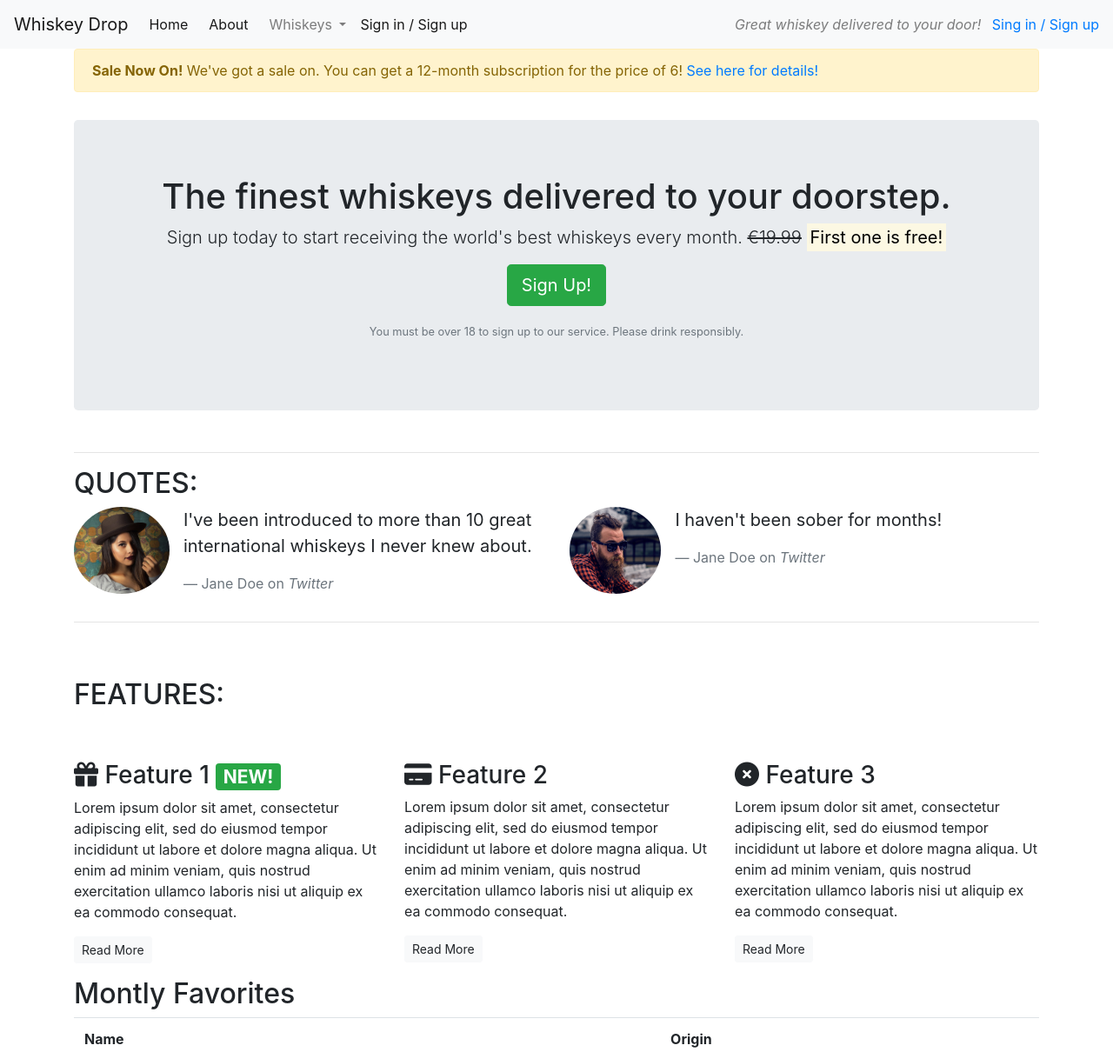
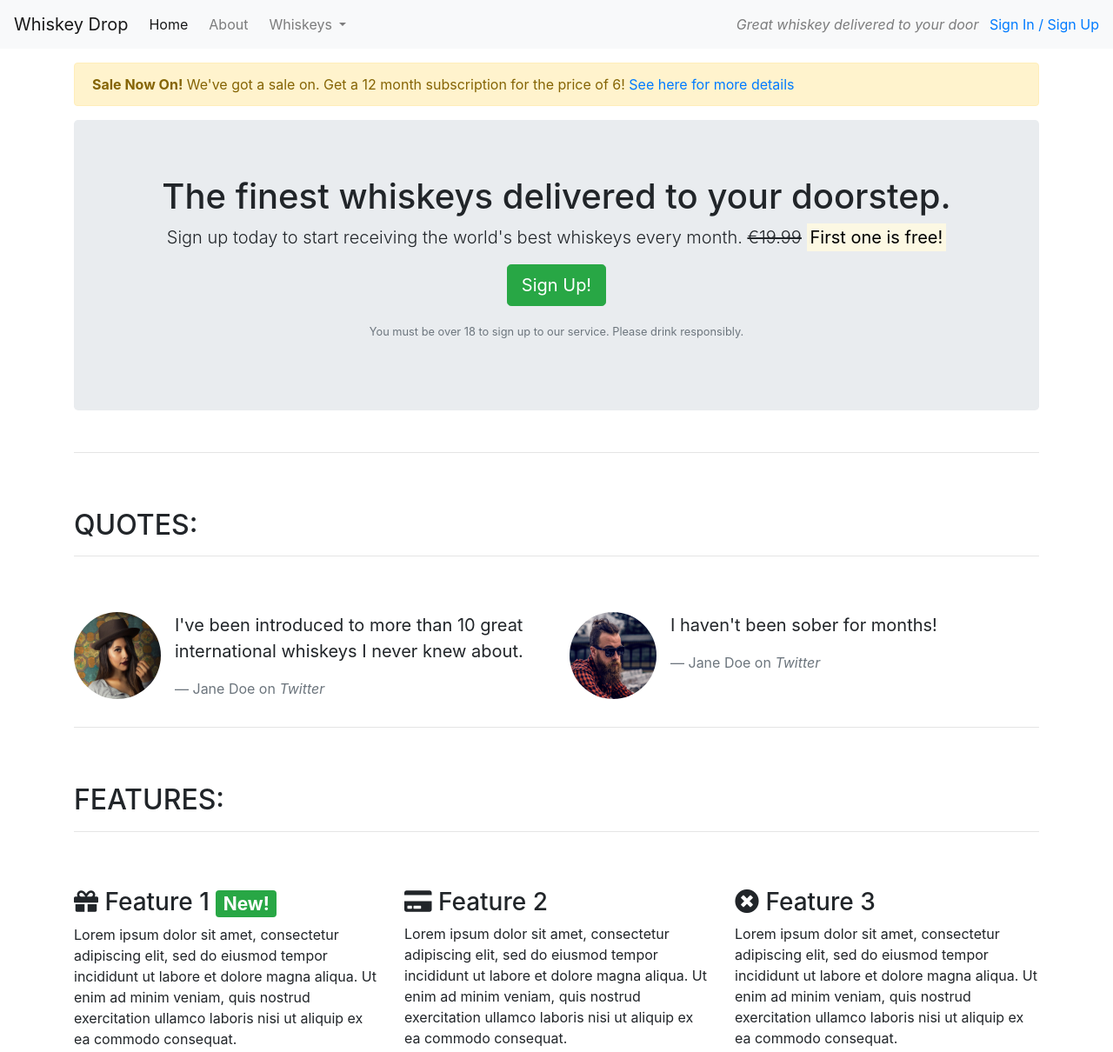
Before and after one commit to EmilionR/bootstrap-test, a plain HTML site: page index.html in a window 1280 px wide. Shown: the top 1210 px of the page at 87% size. Drawn offline with nearby package versions, Linux system fonts and the light colour scheme.

Commit message:
Fix navbar placement issue

```diff
--- a/index.html
+++ b/index.html
@@ -6,54 +6,59 @@
     <meta name="viewport" content="width=device-width, initial-scale=1.0">
     <title>Whiskey Drop | Taste a new whiskey every month</title>
     <link rel="stylesheet" href="https://maxcdn.bootstrapcdn.com/bootstrap/4.1.3/css/bootstrap.min.css">
-    <script src="https://kit.fontawesome.com/1284835d90.js" crossorigin="anonymous"></script>
+    <link rel="stylesheet" href="https://use.fontawesome.com/releases/v5.6.1/css/all.css"
+        integrity="sha384-gfdkjb5BdAXd+lj+gudLWI+BXq4IuLW5IT+brZEZsLFm++aCMlF1V92rMkPaX4PP" crossorigin="anonymous">
 </head>
 
 <body>
-    <nav class="navbar navbar-light bg-light navbar-expand-sm">
-        <a href="/" class="navbar-brand">Whiskey Drop</a>
+    <!--Nav-->
+    <nav class="navbar navbar-light navbar-expand-sm bg-light">
+        <a href="/" class="navbar-brand">
+            Whiskey Drop</a>
+
         <button class="navbar-toggler ml-auto" type="button" data-toggle="collapse" data-target="#navbarNavDropdown"
-            aria-controls="navbarNavDropdown" aria-expanded="false" aria-lable="Toggle navigation">
+            aria-controls="navbarNavDropdown" aria-expanded="false" aria-label="Toggle navigation">
             <span class="navbar-toggler-icon"></span></button>
+
         <div class="collapse navbar-collapse" id="navbarNavDropdown">
             <ul class="navbar-nav mr-auto">
                 <li class="active nav-item mr-2"><a class="nav-link" href="/">Home</a></li>
-                <li class="active nav-item mr-2"><a class="nav-link" href="/about">About</a></li>
+                <li class="nav-item mr-2"><a class="nav-link" href="">About</a></li>
                 <li class="nav-item dropdown">
-                    <a class="nav-link dropdown-toggle" href="#" id="navbardDropdownMenuLink" role="button"
-                    data-toggle="dropdown" aria-haspopup="true" aria-expanded="false">
-                Whiskeys
-                </a>
-                <div class="dropdown-menu" aria-labelledby="navbardDropdownMenuLink">
-                    <a href="#" class="dropdown-item">Irish</a>
-                    <a href="#" class="dropdown-item">Scotch</a>
-                    <a href="#" class="dropdown-item">Japanese</a>
-                    <a href="#" class="dropdown-item">American</a>
-                </div>
+                    <a class="nav-link dropdown-toggle" href="#" id="navbarDropdownMenuLink" role="button"
+                        data-toggle="dropdown" aria-haspopup="true" aria-expanded="false">
+                        Whiskeys
+                    </a>
+                    <div class="dropdown-menu" aria-labelledby="navbarDropdownMenuLink">
+                        <a class="dropdown-item" href="#">Irish</a>
+                        <a class="dropdown-item" href="#">Scotch</a>
+                        <a class="dropdown-item" href="#">Japanese</a>
+                        <a class="dropdown-item" href="#">American</a>
+                    </div>
                 </li>
-                <li class="active nav-item mr-2 d-block d-m-none"><a class="nav-link" href="/login">Sign in / Sign
-                        up</a>
-                </li>
+
+                <li class="nav-item mr-2 d-block d-sm-none"><a class="nav-link" href="">Sign In / Sign Up</a></li>
             </ul>
-            <div class="d-none d-md-block">
-                <p class="navbar-text my-auto mr-2"><i>Great whiskey delivered to your door!</i></p>
-                <a href="/login">Sing in / Sign up</a>
-            </div>
         </div>
+        <div class="d-none d-md-block">
+            <p class="navbar-text my-auto mr-2"><i>Great whiskey delivered to your door</i></p>
+            <a href="/login">Sign In / Sign Up</a>
+        </div>
+        <!--</div>-->
     </nav>
-    <article class="container">
-        <div class="row">
-            <div class="col-12 d-none d-sm-block">
+    <article class="container mt-3">
+        <div class="row d-none d-sm-block">
+            <div class="col-12">
                 <div class="alert alert-warning">
-                    <strong>Sale Now On!</strong> We've got a sale on. You can get a 12-month subscription for the price
-                    of 6! <a href="">See here for details!</a>
+                    <strong>Sale Now On!</strong> We've got a sale on. Get a 12 month subscription for the price of 6!
+                    <a href="">See here for more details</a>
                 </div>
             </div>
         </div>
         <!-- Callout -->
         <div class="row">
             <div class="col-12">
-                <section class="callout jumbotron mt-3 text-center">
+                <section class="callout jumbotron text-center">
                     <h1>The finest whiskeys delivered to your doorstep.</h1>
                     <p class="lead">Sign up today to start receiving the world's best whiskeys every month.
                         <s class="d-none d-sm-inline">€19.99</s>
@@ -68,19 +73,19 @@
         </div>
         <!-- /.callout -->
         <hr>
-
         <!-- Quotes -->
         <section class="quotes">
             <div class="row">
-                <div class="col-12">
+                <div class="col-12 my-5">
                     <h2 class="text-uppercase">Quotes:</h2>
+                    <hr />
                 </div>
             </div>
             <div class="row">
                 <div class="col-12 col-md-6">
                     <div class="media">
                         <div class="d-none d-sm-block">
-                            <img src="images/girl-image.png" alt="" class="rounded-circle mr-3" height="100">
+                            <img src="images/girl-image.png" class="rounded-circle mr-3" height=100 width=100>
                         </div>
                         <div class="media-body">
                             <blockquote class="blockquote">
@@ -95,7 +100,7 @@
                 <div class="col-12 col-md-6">
                     <div class="media">
                         <div class="d-none d-sm-block">
-                            <img src="images/guy-image.png" alt="" class="rounded-circle mr-3" height="100">
+                            <img src="images/guy-image.png" class="rounded-circle mr-3" height=100 width=100>
                         </div>
                         <div class="media-body">
                             <blockquote class="blockquote">
@@ -110,19 +115,19 @@
         </section>
         <!-- /.quotes -->
         <hr>
-
         <!-- Features -->
         <section class="features">
             <div class="row">
                 <div class="col-12 my-5">
                     <h2 class="text-uppercase">Features:</h2>
+                    <hr />
                 </div>
             </div>
             <div class="row">
                 <div class="col-12 col-md-6 col-lg-4">
                     <div class="feature">
-                        <h3><i class="fa-solid fa-gift d-none d-sm-inline"></i> Feature 1 <span
-                                class="badge badge-success">NEW!</span></h3>
+                        <h3><i class="fas fa-gift d-none d-sm-inline"></i> Feature 1 <span
+                                class="badge badge-success">New!</span></h3>
                         <p>Lorem ipsum dolor sit amet, consectetur adipiscing elit, sed do eiusmod tempor incididunt ut
                             labore et dolore magna aliqua. Ut enim ad minim veniam, quis nostrud exercitation ullamco
                             laboris nisi ut aliquip ex ea commodo consequat.</p>
@@ -131,7 +136,7 @@
                 </div>
                 <div class="col-12 col-md-6 col-lg-4">
                     <div class="feature">
-                        <h3><i class="fa-solid fa-credit-card d-none d-sm-inline"></i> Feature 2</h3>
+                        <h3><i class="fas fa-credit-card d-none d-sm-inline"></i> Feature 2</h3>
                         <p>Lorem ipsum dolor sit amet, consectetur adipiscing elit, sed do eiusmod tempor incididunt ut
                             labore et dolore magna aliqua. Ut enim ad minim veniam, quis nostrud exercitation ullamco
                             laboris nisi ut aliquip ex ea commodo consequat.</p>
@@ -140,7 +145,7 @@
                 </div>
                 <div class="col-12 d-md-none d-lg-block col-lg-4">
                     <div class="feature">
-                        <h3><i class="fa-solid fa-circle-xmark d-none d-sm-inline"></i> Feature 3</h3>
+                        <h3><i class="fas fa-times-circle d-none d-sm-inline"></i> Feature 3</h3>
                         <p>Lorem ipsum dolor sit amet, consectetur adipiscing elit, sed do eiusmod tempor incididunt ut
                             labore et dolore magna aliqua. Ut enim ad minim veniam, quis nostrud exercitation ullamco
                             laboris nisi ut aliquip ex ea commodo consequat.</p>
```
